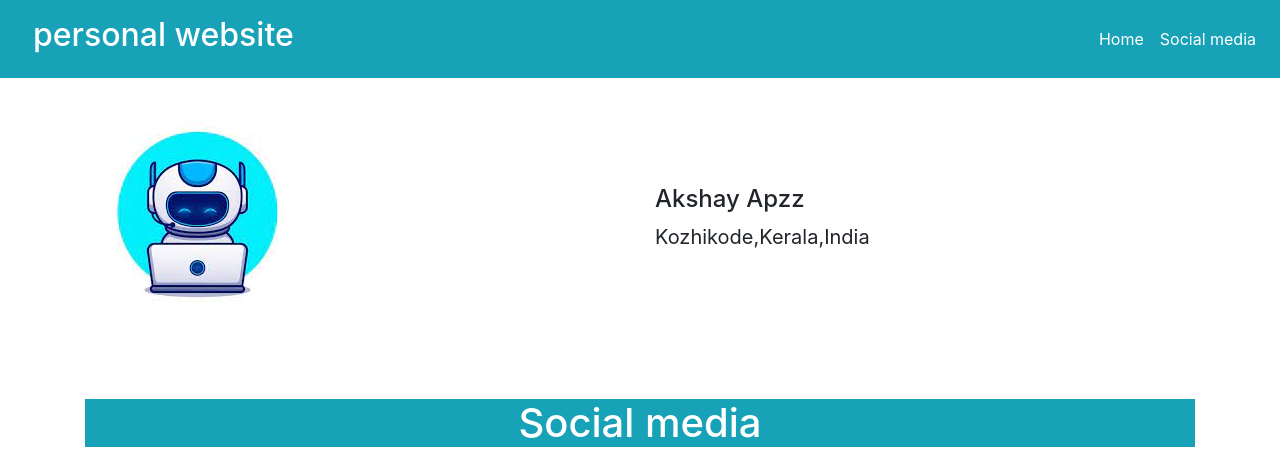
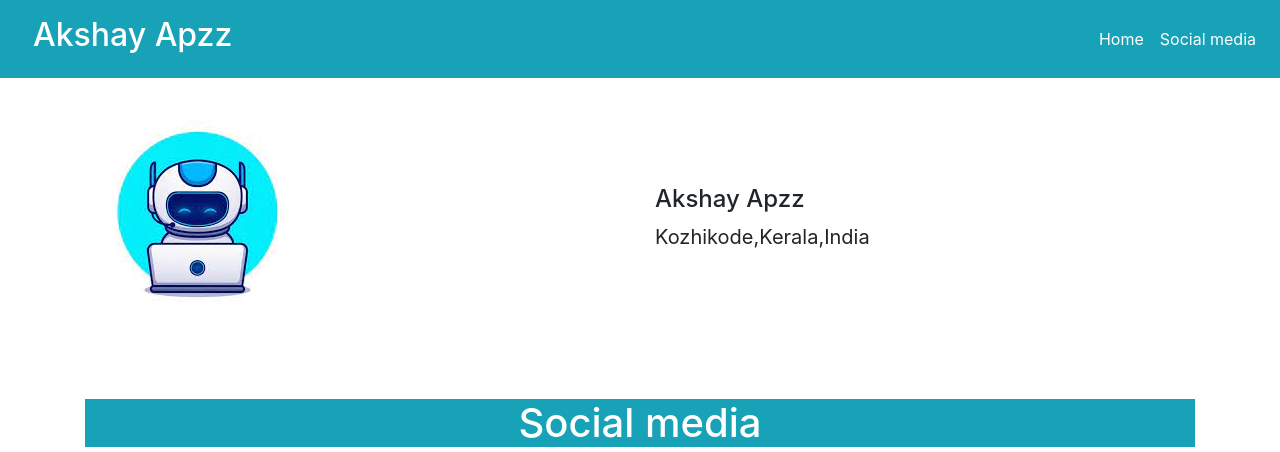
Before and after one commit to Akshay-appuzz/wensiteappu, a plain HTML site: page index.html in a window 1280 px wide. Shown: the top 452 px of the page. Drawn offline with nearby package versions, Linux system fonts and the light colour scheme.

Commit message:
Update index.html

```diff
--- a/index.html
+++ b/index.html
@@ -12,7 +12,7 @@
 <header class="bg-info">
     <div class="row text-white">
         <div class="col-md-6 col-9 p-3 pl-5">
-            <h2>personal website</h2>
+            <h2>Akshay Apzz</h2>
         </div>
         <div class="col-md-6 col-3 my-auto">
             <nav class="navbar navbar-expand-lg navbar-light">
```
